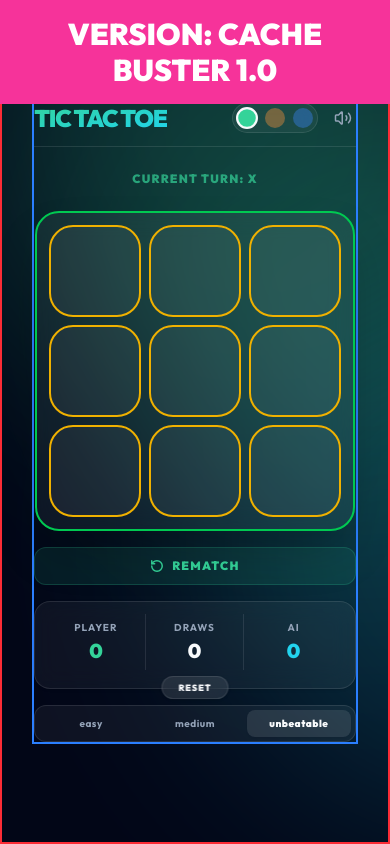
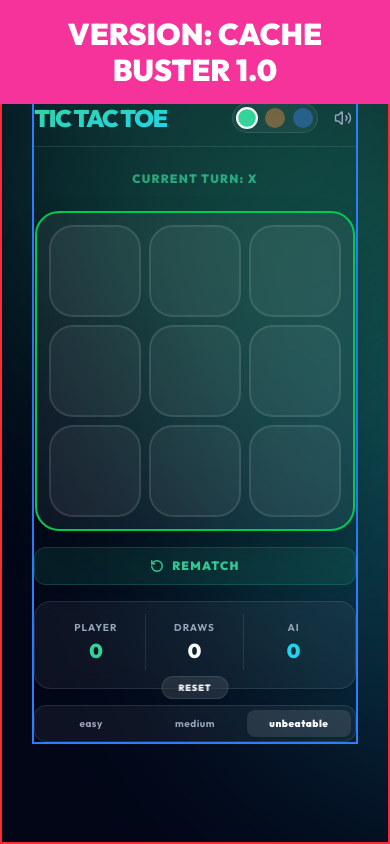
Before and after one commit to RomiValladares/TicTacToeReact, a React (Vite) app: page / in a window 390 px wide. Built offline with nearby package versions, Linux system fonts and the light colour scheme.

Commit message:
latest fix for mobile

```diff
--- a/src/features/game/components/Square.tsx
+++ b/src/features/game/components/Square.tsx
@@ -18,7 +18,7 @@ export const Square = forwardRef<HTMLButtonElement, SquareProps>(
             onClick={onClick}
             disabled={disabled}
             className={`
-            group relative z-10 h-full w-full appearance-none rounded-3xl border border-yellow-500 border-2 bg-(--text-main)/5 transition-colors duration-300
+            group relative z-10 flex w-full aspect-square items-center justify-center rounded-3xl border-2 bg-(--text-main)/5 transition-colors duration-300
             ring-4 focus-visible:outline-hidden focus-visible:ring-2 focus-visible:ring-(--primary) focus-visible:ring-offset-4 focus-visible:ring-offset-(--bg-main)
             disabled:cursor-not-allowed
             ${isWinning
@@ -26,7 +26,6 @@ export const Square = forwardRef<HTMLButtonElement, SquareProps>(
                     : 'border-(--text-main)/10 ring-transparent hover:bg-(--text-main)/15'}
         `}
         >
-            <div className="absolute inset-0 flex items-center justify-center">
             {value === 'X' && (
                 <X size={40} strokeWidth={3} className="icon-glow-primary h-[45%] w-[45%] text-(--primary)" />
             )}
@@ -34,16 +33,19 @@ export const Square = forwardRef<HTMLButtonElement, SquareProps>(
                 <Circle size={34} strokeWidth={3} className="icon-glow-secondary h-[40%] w-[40%] text-(--secondary)" />
             )}
 
-                {!value && !disabled && (
-                    <div className="absolute inset-0 flex items-center justify-center opacity-0 transition-opacity group-hover:opacity-20">
-                        {isXNext ? (
-                            <X size={40} strokeWidth={3} className="h-[45%] w-[45%] text-(--text-main)" />
+            {!value && (isXNext ? (
+                <X
+                    size={40}
+                    strokeWidth={3}
+                    className={`h-[45%] w-[45%] text-(--text-main) ${disabled ? 'opacity-0' : 'opacity-0 group-hover:opacity-20'}`}
+                />
             ) : (
-                            <Circle size={34} strokeWidth={3} className="h-[40%] w-[40%] text-(--text-main)" />
-                        )}
-                    </div>
-                )}
-            </div>
+                <Circle
+                    size={34}
+                    strokeWidth={3}
+                    className={`h-[40%] w-[40%] text-(--text-main) ${disabled ? 'opacity-0' : 'opacity-0 group-hover:opacity-20'}`}
+                />
+            ))}
         </button>
     ),
 );
```
Lines whose indentation alone changed are shown as unchanged.
